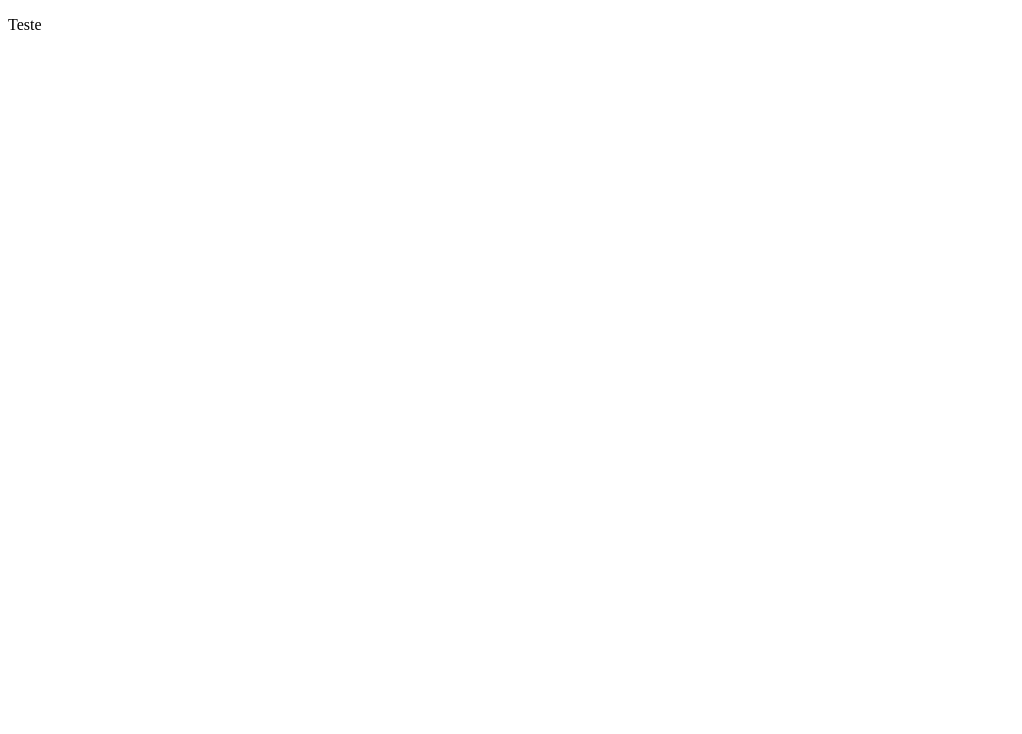
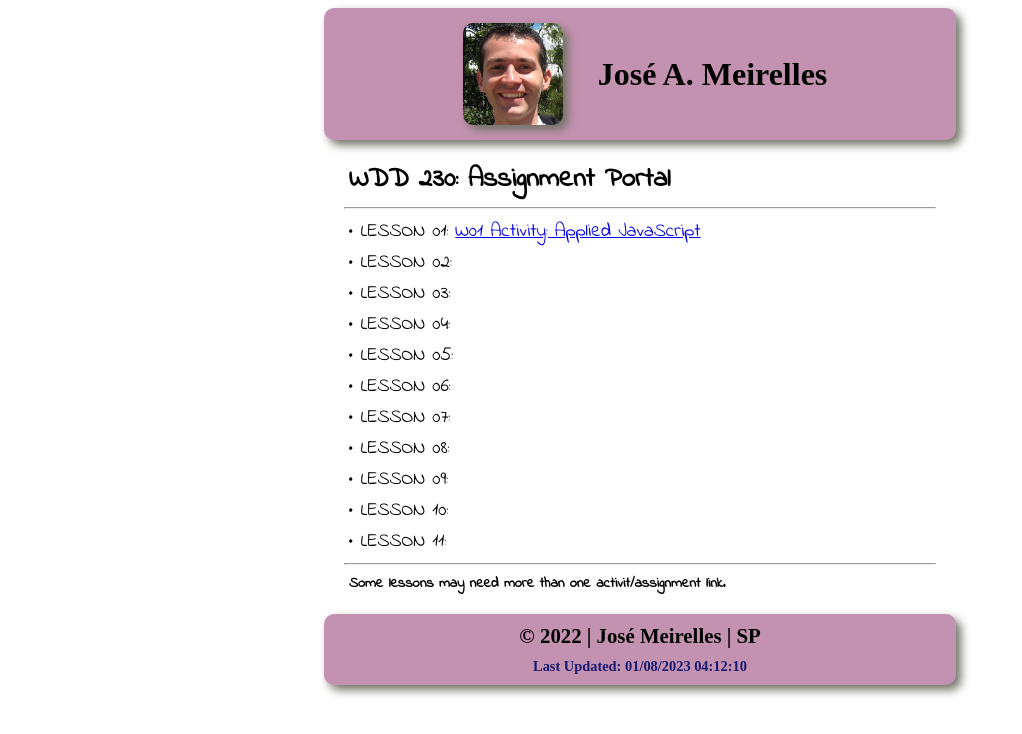
Before and after one commit to gnt21/WDD230, a plain HTML site: page index.html in a window 1280 px wide. Shown: the whole page, without its empty margins (0-1022 px from the left). Drawn offline with Linux system fonts and the light colour scheme; a web font is replaced by a local one.

Commit message:
first page

```diff
--- a/index.html
+++ b/index.html
@@ -1,7 +1,47 @@
 <!DOCTYPE html>
-<html>
-    <head></head>
-    <body>
-        <p>Teste</p>
-    </body>
+<html lang="en-US">
+  <head>
+    <meta charset="utf-8">
+    <meta name="viewport" content="width=device-width, initial-scale=1.0">
+    <meta http-equiv="X-UA-Compatible" content="ie=edge">
+    <title>José Meirelles - Assignment Portal</title>
+    <meta name="description" content="This page will serve as an
+    assignment portal which I will update throughout the Web Frontend
+    Development I course with links to lesson assignments and projects.">
+  <link href="styles/index.css" rel="stylesheet">
+  </head>
+  <body>
+    <div id="content">
+        <header>
+            <div id="photo">
+                <img id="photo-img" src="images/photo.png" alt="personal photo">
+            </div>
+            <div id="name">
+                <h1>José A. Meirelles</h1>
+            </div>
+        </header>
+        <main>
+            <h2 class="title">WDD 230: Assignment Portal</h2>
+            <hr>
+            <p>• LESSON 01: <a href="https://codepen.io/gnt21/pen/QWBdKXW">W01 Activity: Applied JavaScript</a></p>
+            <p>• LESSON 02: <a href=""></a></p>
+            <p>• LESSON 03: <a href=""></a></p>
+            <p>• LESSON 04: <a href=""></a></p>
+            <p>• LESSON 05: <a href=""></a></p>
+            <p>• LESSON 06: <a href=""></a></p>
+            <p>• LESSON 07: <a href=""></a></p>
+            <p>• LESSON 08: <a href=""></a></p>
+            <p>• LESSON 09: <a href=""></a></p>
+            <p>• LESSON 10: <a href=""></a></p>
+            <p>• LESSON 11: <a href=""></a></p>
+            <hr>
+            <h3 class="ps">Some lessons may need more than one activit/assignment link.</h3>
+        </main>
+        <footer>
+            <h3 class="name-footer">&copy; 2022 | José Meirelles | SP</h3>
+            <h3 id="date2"></h3>
+        </footer>
+    </div>
+    <script type="text/javascript" src="scripts/index.js"></script>
+  </body>
 </html>
--- /dev/null
+++ b/scripts/index.js
@@ -0,0 +1,5 @@
+
+const d = new Date();
+const fulldate = `Last Updated: ${("0"+d.getMonth()+1).slice(-2)}/${("0"+d.getDate()).slice(-2)}/${d.getFullYear()}
+${("0"+d.getHours()).slice(-2)}:${("0"+d.getMinutes()).slice(-2)}:${("0"+d.getSeconds()).slice(-2)}`;
+document.querySelector("#date2").textContent = fulldate;
--- /dev/null
+++ b/styles/index.css
@@ -0,0 +1,80 @@
+@import url('https://fonts.googleapis.com/css2?family=Ewert&family=Indie+Flower&family=Trade+Winds&display=swap');
+
+#content {
+    max-width: 50%;
+    margin: 0 auto;
+}
+
+header {
+    background-color: #c492b1;
+    display:inline-flex;
+    width: 100%;
+    border-radius: 10px;
+    justify-content: center;
+    box-shadow: 5px 5px 10px #6f7364;
+}
+
+#photo {
+    padding: 15px 35px 17px 10px;
+    justify-self: center;
+    align-self: center;
+    border-radius: 50%;
+    width: 100px;
+    height: 100px;
+}
+
+#photo-img {
+    border-radius: 10px;
+    transition: transform .5s;
+    box-shadow: 5px 5px 10px #6f7364;
+    width: 100%;
+
+}
+
+#name {
+    margin: 0;
+    align-self: center;
+}
+
+main {
+    margin: 20px;
+    font-family: "Indie Flower", serif, sans-serif;
+}
+
+p {
+    margin: 3px;
+    font-size: 1.2em;
+}
+
+.title {
+    margin: 5px;
+    font-size: 1.7em;
+}
+
+.ps {
+    margin: 5px;
+    font-size: 0.9em;
+}
+
+footer {
+    background-color: #c492b1;
+    width: 100%;
+    border-radius: 10px;
+    justify-content: center;
+    box-shadow: 5px 5px 10px #6f7364;
+}
+
+.name-footer {
+    text-align: center;
+    margin: 10px;
+    padding-top: 10px;
+    font-size: 1.3em;
+}
+
+#date2 {
+    text-align: center;
+    margin: 5px;
+    padding-bottom: 10px;
+    font-size: 0.9em;
+    color:midnightblue ;
+}
```
Also changed, not shown: images/photo.png (added).
